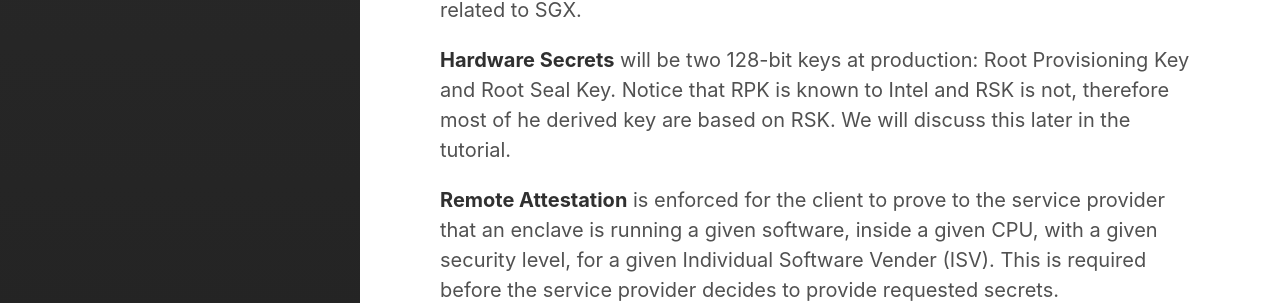
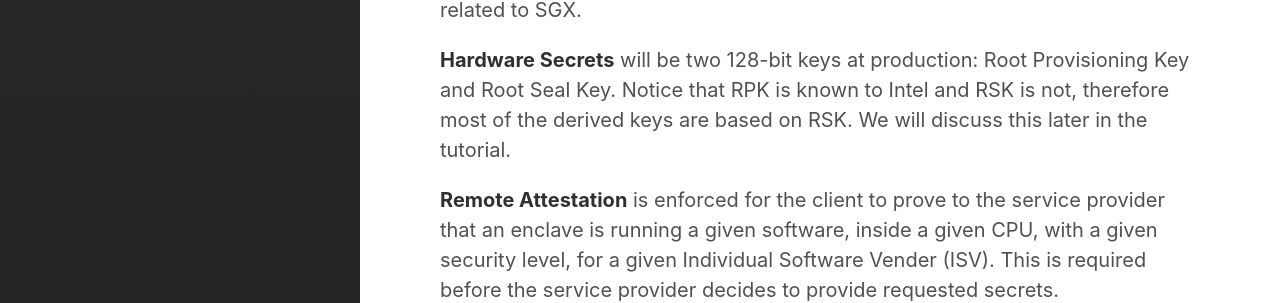
Before and after one commit to sslab-gatech/sgx101, a Jekyll site: the page built from pages/overview.md, in a window 1280 px wide. Shown: the part 1614-1917 px from the top of the page. Built offline with Jekyll 4.4.1, drawn with Linux system fonts in a browser that asks for light colours.

Commit message:
Typo fixes in overview.md
This is a great tutorial, thanks!

```diff
--- a/pages/overview.md
+++ b/pages/overview.md
@@ -35,7 +35,7 @@ In short, SGX architecture is a hardware-enforced security mechanism that requir
 
 Here, **TCB** will be the CPU’s package boundary and software components related to SGX.
 
-**Hardware Secrets** will be two 128-bit keys at production: Root Provisioning Key and Root Seal Key. Notice that RPK is known to Intel and RSK is not, therefore most of he derived key are based on RSK. We will discuss this later in the tutorial.
+**Hardware Secrets** will be two 128-bit keys at production: Root Provisioning Key and Root Seal Key. Notice that RPK is known to Intel and RSK is not, therefore most of the derived keys are based on RSK. We will discuss this later in the tutorial.
 
 **Remote Attestation** is enforced for the client to prove to the service provider that an enclave is running a given software, inside a given CPU, with a given security level, for a given Individual Software Vender (ISV). This is required before the service provider decides to provide requested secrets.
 
```
